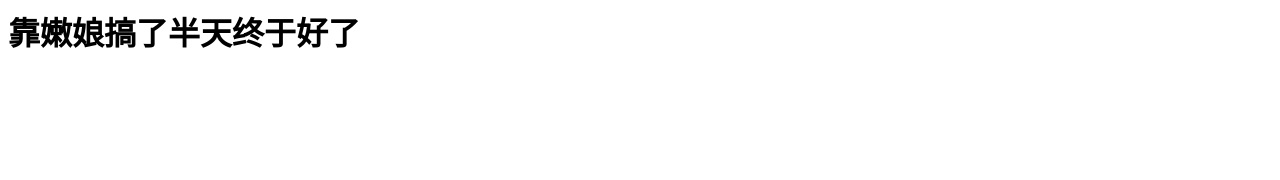
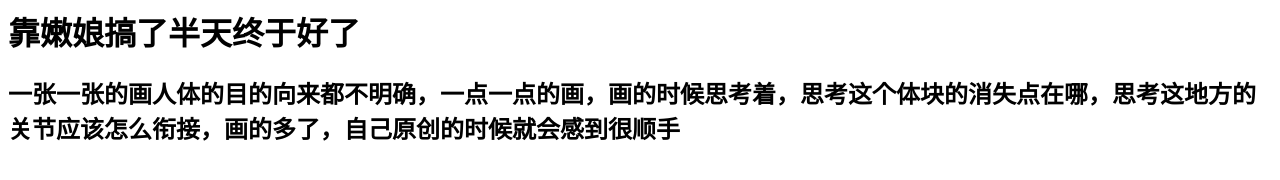
Before and after one commit to hanereiko/hanereiko.github.io, a plain HTML site: page index.html in a window 1280 px wide. Drawn offline with Linux system fonts and the light colour scheme.

Commit message:
Update index.html

```diff
--- a/index.html
+++ b/index.html
@@ -1 +1,2 @@
 <h1>靠嫩娘搞了半天终于好了</h1>
+<h2>一张一张的画人体的目的向来都不明确，一点一点的画，画的时候思考着，思考这个体块的消失点在哪，思考这地方的关节应该怎么衔接，画的多了，自己原创的时候就会感到很顺手</h2>
```
